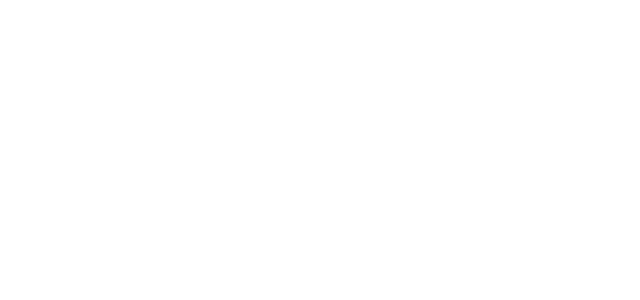
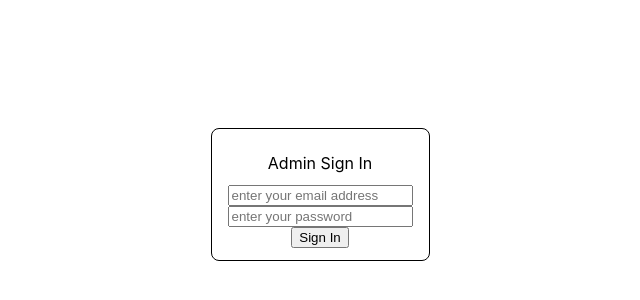
Before and after one commit to mussacharles60/hospital-booking, a React (Create React App) app in the folder frontend/web/: page /admin/sign-in in a window 1280 px wide. Before the commit this address had no page. Shown: the part 206-506 px from the top of the page, without its empty margins (320-960 px from the left). Built offline with nearby package versions, Linux system fonts and the light colour scheme.

Commit message:
update web auth interfaces

```diff
--- a/frontend/web/src/App.tsx
+++ b/frontend/web/src/App.tsx
@@ -1,16 +1,24 @@
+import { AuthContext, useAuthProvider } from './contexts/auth';
 import { BrowserRouter, Route, Routes } from 'react-router-dom';
 
+import AdminSignInPage from './components/auth/admin/sign-in';
 import LadingPage from './components/landing';
 import MainPage from './components/main';
 
 const App = () => {
+  const auth = useAuthProvider();
+
   return (
-    <BrowserRouter>
-      <Routes>
-        <Route path='/' element={<LadingPage />} />
-        <Route path='/main' element={<MainPage />} />
-      </Routes>
-    </BrowserRouter>
+    <AuthContext.Provider value={auth}>
+      <BrowserRouter>
+        <Routes>
+          <Route path='/' element={<LadingPage />} />
+          <Route path='/admin/sign-in' element={<AdminSignInPage />} />
+          {/* <Route path='/admin/forgot-password' element={<AdminSignInPage />} /> */}
+          <Route path='/home' element={<MainPage />} />
+        </Routes>
+      </BrowserRouter>
+    </AuthContext.Provider>
   );
 };
 
--- /dev/null
+++ b/frontend/web/src/components/auth/admin/sign-in/index.scss
@@ -0,0 +1,34 @@
+.auth-lay {
+  width: 100%;
+  height: 100%;
+  display: flex;
+  flex-direction: column;
+  justify-content: center;
+  align-items: center;
+  overflow-x: hidden;
+  overflow-y: auto;
+  position: relative;
+
+  .auth-form-lay {
+    width: auto;
+    height: auto;
+    display: flex;
+    flex-direction: column;
+    justify-content: flex-start;
+    align-items: center;
+    flex-shrink: 0;
+    position: relative;
+    border: 1px solid #000;
+    border-radius: 8px;
+    padding: 12px 16px;
+
+    .auth-form-title {
+      display: flex;
+      flex-direction: column;
+      justify-content: flex-start;
+      align-items: center;
+      flex-shrink: 0;
+      margin: 12px 8px;
+    }
+  }
+}
--- /dev/null
+++ b/frontend/web/src/components/auth/admin/sign-in/index.tsx
@@ -0,0 +1,119 @@
+import './index.scss';
+
+import { useEffect, useRef, useState } from 'react';
+
+import APIs from '../../../../service/APIHelper';
+import useAuthContext from '../../../../contexts/auth';
+
+const EMAIL_REGEX = /^[^\s@]+@[^\s@]+\.[^\s@]+$/;
+
+const AdminSignInPage = () => {
+  const [email, setEmail] = useState('');
+  const [password, setPassword] = useState('');
+  const [error, setError] = useState('');
+  const [isLoading, setIsLoading] = useState(false);
+
+  const authContext = useAuthContext();
+
+  const root = useRef<HTMLDivElement>(null);
+  const [isOverflowed, setIsOverflowed] = useState(false);
+
+  useEffect(() => {
+    const resizeObserver = new ResizeObserver(() => {
+      checkOverflow();
+    });
+
+    if (root.current) {
+      resizeObserver.observe(root.current);
+      // Listen for scroll event on the parent container
+      root.current.addEventListener('scroll', checkOverflow);
+      checkOverflow();
+    }
+    return () => {
+      if (root.current) {
+        resizeObserver.unobserve(root.current);
+        root.current.removeEventListener('scroll', () => {});
+      }
+    };
+  }, []);
+
+  const checkOverflow = () => {
+    if (root.current) {
+      const isOverflowed =
+        root.current.scrollWidth > root.current.clientWidth ||
+        root.current.scrollHeight > root.current.clientHeight;
+      setIsOverflowed(isOverflowed);
+    }
+  };
+
+  const onSubmit = (event: any) => {
+    event.preventDefault();
+    if (email.length === 0 || !EMAIL_REGEX.test(email)) {
+      setError('Please enter a valid email address');
+      return;
+    }
+    if (password.length < 6) {
+      setError('Password should have atleast 6 characters');
+      return;
+    }
+
+    setIsLoading(true);
+    APIs.getInstance()
+      .auth()
+      .userLogin('admin', email, password)
+      .then((data) => {
+        setIsLoading(false);
+        if (data.admin) {
+          authContext.setAuth({
+            access_token: data.access_token,
+            user: data.admin,
+          });
+        } else {
+          setError('Could not get user data!');
+        }
+      })
+      .catch((error) => {
+        setIsLoading(false);
+      });
+  };
+
+  return (
+    <div
+      ref={root}
+      className='auth-lay'
+      style={{
+        justifyContent: isOverflowed ? 'flex-start' : 'center',
+      }}
+    >
+      <form onSubmit={onSubmit} className='auth-form-lay'>
+        <span className='auth-form-title'>Admin Sign In</span>
+        <input
+          type='email'
+          className='auth-form-input'
+          value={email}
+          placeholder='enter your email address'
+          onChange={(e) => {
+            setEmail(e.currentTarget.value);
+          }}
+        />
+        <input
+          type='password'
+          className='auth-form-input'
+          value={password}
+          placeholder='enter your password'
+          onChange={(e) => {
+            setPassword(e.currentTarget.value);
+          }}
+        />
+        <button type='submit' className='auth-form-button'>
+          Sign In
+        </button>
+        {error.length > 0 && (
+          <span className='auth-form-error-text'>{error}</span>
+        )}
+      </form>
+    </div>
+  );
+};
+
+export default AdminSignInPage;
--- a/frontend/web/src/components/landing/index.tsx
+++ b/frontend/web/src/components/landing/index.tsx
@@ -72,10 +72,10 @@
           variant='contained'
           className='link-btn'
           onClick={() => {
-            navigate('/signin');
+            navigate('/admin/sign-in');
           }}
         >
-          Sign In
+          Admin Sign In
         </Button>
       </div>
     </div>
--- a/frontend/web/src/contexts/auth.ts
+++ b/frontend/web/src/contexts/auth.ts
@@ -17,10 +17,10 @@
   };
 };
 
-const useAuth = () => {
-  const { auth } = useContext(AuthContext);
-  useDebugValue(auth, (auth) => (auth?.user ? 'Logged In' : 'Logged Out'));
+const useAuthContext = () => {
+  // const { auth } = useContext(AuthContext);
+  // useDebugValue(auth, (auth) => (auth?.user ? 'Logged In' : 'Logged Out'));
   return useContext(AuthContext);
 };
 
-export default useAuth;
+export default useAuthContext;
--- a/frontend/web/src/index.scss
+++ b/frontend/web/src/index.scss
@@ -41,8 +41,8 @@
 
 
 #root {
-  width: 100%;
-  height: 100%;
+  width: 100vw;
+  height: 100vh;
   display: flex;
   flex-direction: column;
   justify-content: flex-start;
```
